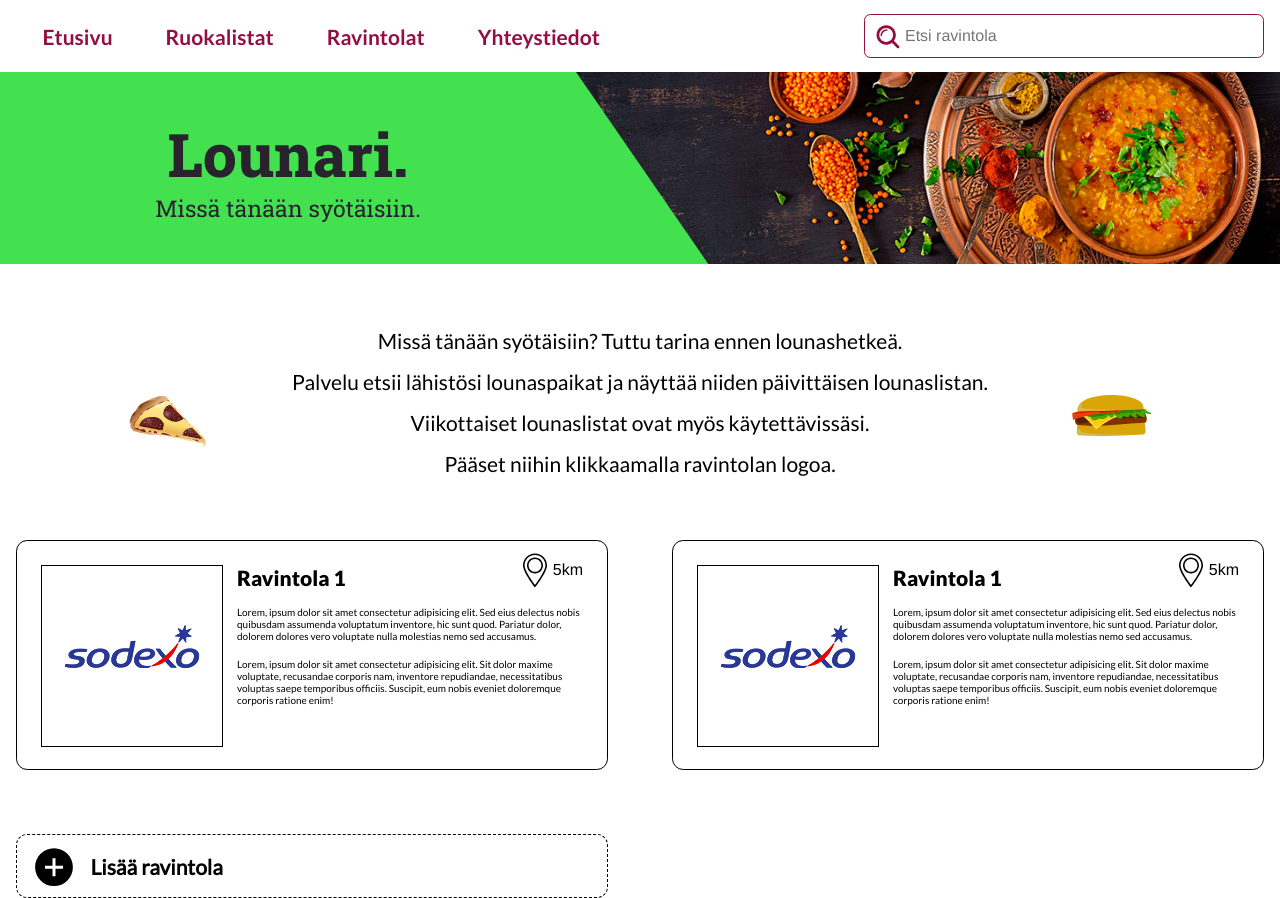
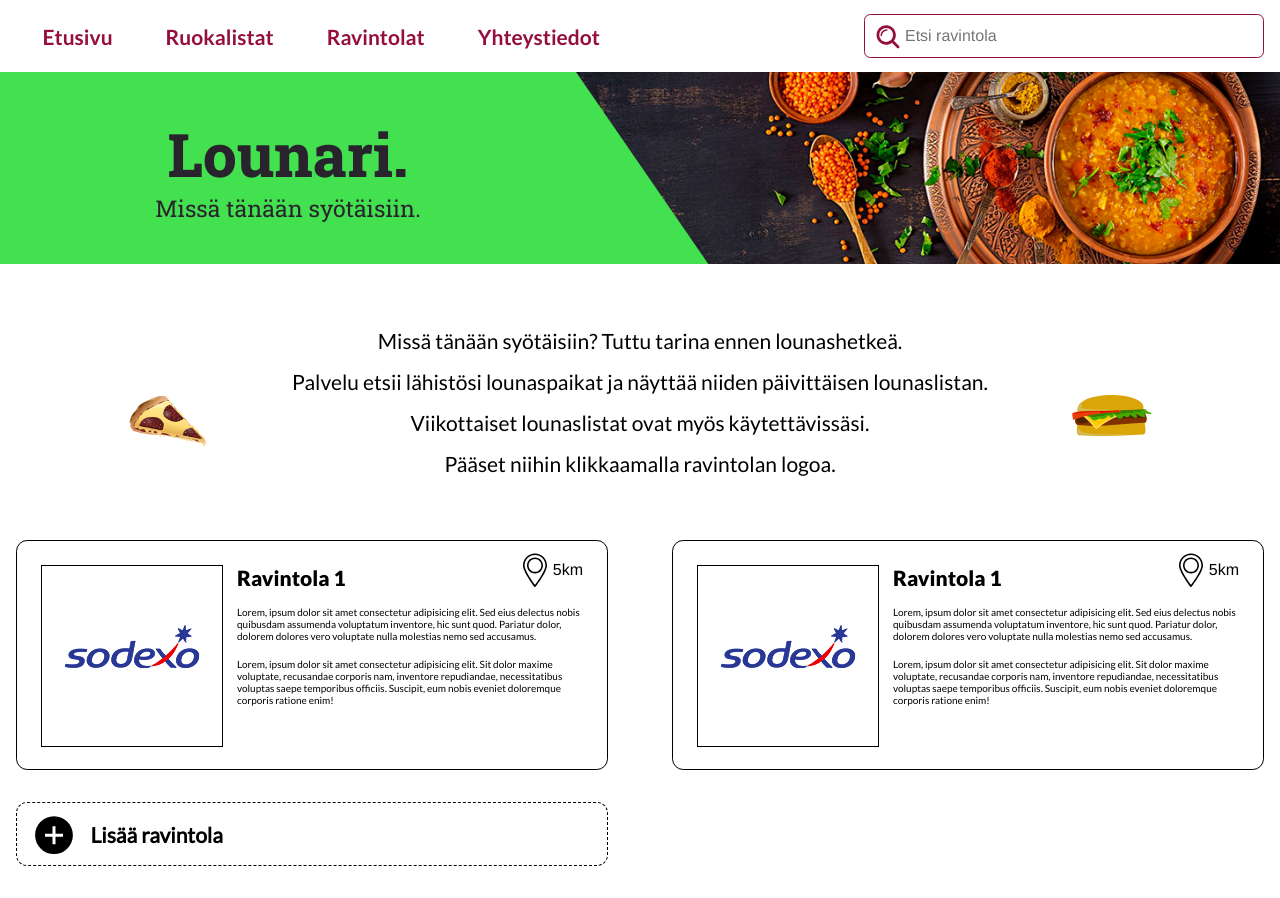
Before and after one commit to Jonsson-123/web23spring, a plain HTML site: page Ulla/week2teht/week1.html in a window 1280 px wide. After the commit the page ends 866 px from the top, so only its background shows below. Drawn offline with Linux system fonts and the light colour scheme.

Commit message:
fixailuja

```diff
--- a/Ulla/week2teht/main.css
+++ b/Ulla/week2teht/main.css
@@ -25,7 +25,7 @@
 }
 body {
   min-height: 100vh;
-  max-width: 75%;
+  max-width: 1500px;
   margin: auto;
 }
 .main-nav {
@@ -129,8 +129,8 @@ body {
 }
 .restaurant-area {
   display: grid;
-  grid-template-columns: repeat(2, minmax(350px, 1fr));
-  gap: 4em 4em;
+  grid-template-columns: repeat(auto-fill, minmax(32rem, 1fr));
+  gap: 2em 4em;
 
 }
 .add {
@@ -220,7 +220,7 @@ body {
 }
 
 
-@media (max-width: 1400px) {
+@media (max-width: 1600px) {
   body {
     max-width: 100%;
   }
@@ -228,6 +228,12 @@ body {
     margin-right: 1rem;
     margin-left: 1rem;
   }
+}
+
+
+@media (max-width: 950px) {
+
+
 }
 
 @media (max-width: 700px) {
```
Also changed, not shown: Ulla/week2teht/week1.html (+0 -1 lines).
